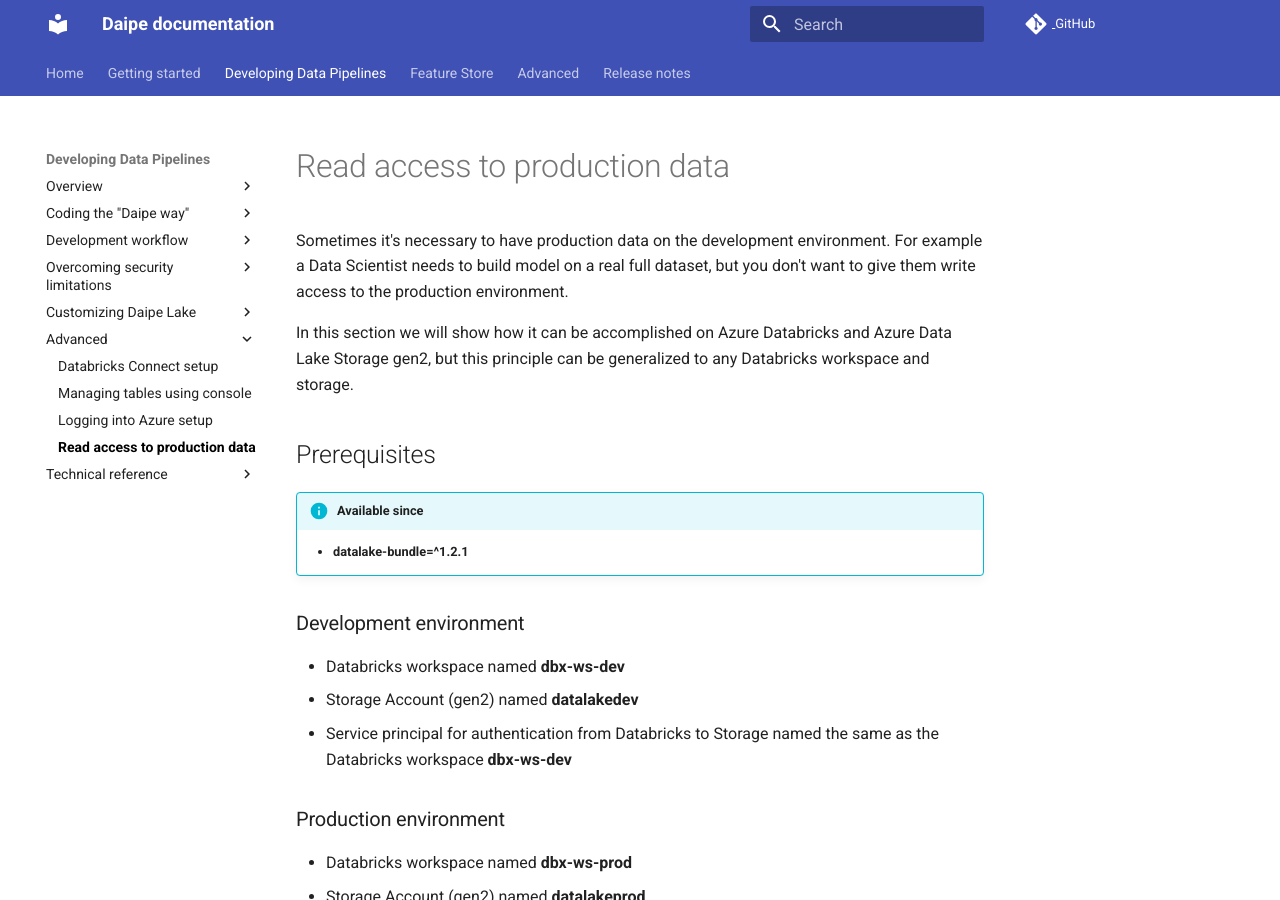
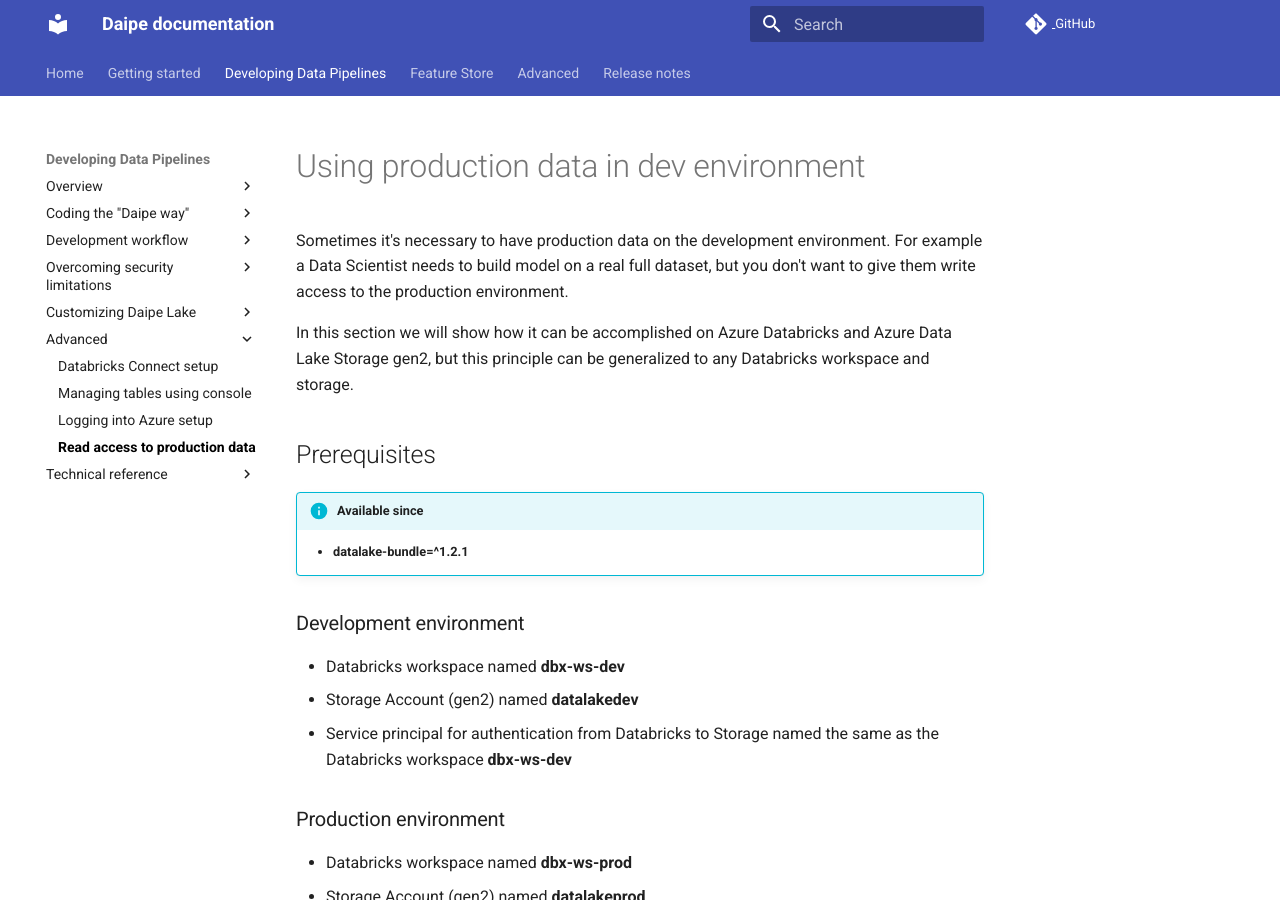
Before and after one commit to daipe-ai/platform-docs, an MkDocs documentation site: the page built from docs/read-access-prod.md, in a window 1280 px wide and 900 px high. Built offline with MkDocs 1.6.1 and Material for MkDocs 9.7.7, drawn with Linux system fonts in a browser that asks for light colours; comment, search, counter and statistics services are not loaded.

Commit message:
Using production data in dev environment

```diff
--- a/docs/read-access-prod.md
+++ b/docs/read-access-prod.md
@@ -1,4 +1,4 @@
-# Read access to production data
+# Using production data in dev environment
 
 Sometimes it's necessary to have production data on the development environment.
 For example a Data Scientist needs to build model on a real full dataset, but you
```
